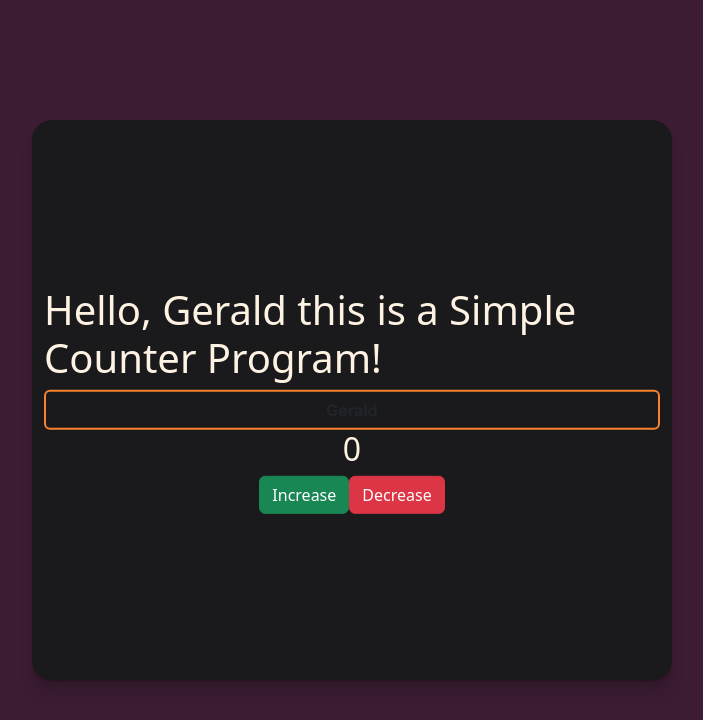
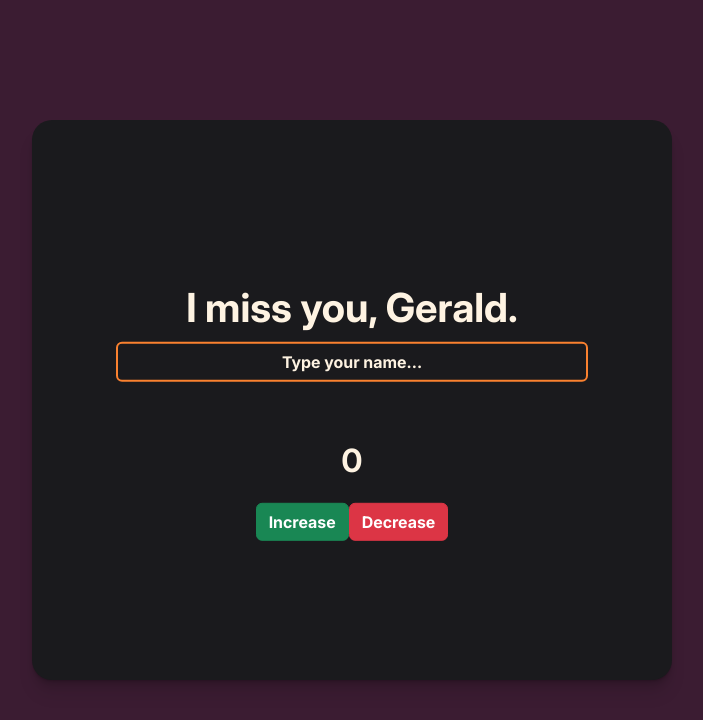
Before and after one commit to potakaaa/simple-counter-react, a React (Vite) app: page / in a window 1280 px wide. Shown: the top 720 px of the page, without its empty margins (288-991 px from the left). Built offline with nearby package versions, Linux system fonts and the light colour scheme.

Commit message:
Stylized

```diff
--- a/src/components/simpleCounter.tsx
+++ b/src/components/simpleCounter.tsx
@@ -3,7 +3,7 @@ import "./simpleCounterStyle.css";
 
 function SimpleCounter() {
   const [num, setNum] = useState(0);
-  const [name, setName] = useState("Gerald");
+  const [name, setName] = useState("");
 
   return (
     <div className="box-container">
@@ -11,7 +11,7 @@ function SimpleCounter() {
         <div className="container">
           <div className="form-container">
             <h1 className="hello-label">
-              Hello, {name} this is a Simple Counter Program!
+              I miss you, {name == "" ? "Gerald" : name}.
             </h1>
             <input
               className="form-control"
--- a/src/components/simpleCounterStyle.css
+++ b/src/components/simpleCounterStyle.css
@@ -6,6 +6,7 @@
 
 * {
   color: #fef3e2;
+  font-family: Inter;
 }
 
 .box-container {
@@ -41,6 +42,15 @@
 }
 
 .form-container {
+  margin: 20px;
+  padding: 10px;
+  margin-bottom: 50px;
+  width: 80%;
+}
+
+.hello-label {
+  text-align: center;
+  margin: 10px;
 }
 
 .form-control {
@@ -48,6 +58,7 @@
   font-family: Inter;
   background-color: transparent;
   border: 2px solid #fa812f;
+  color: #fef3e262;
 }
 
 .form-control::placeholder {
@@ -58,6 +69,10 @@
   background-color: transparent;
   color: #fef3e2;
   border: 2px solid #fab12f;
+}
+
+.btn-container {
+  margin: 15px;
 }
 
 .colors-1 {
```
